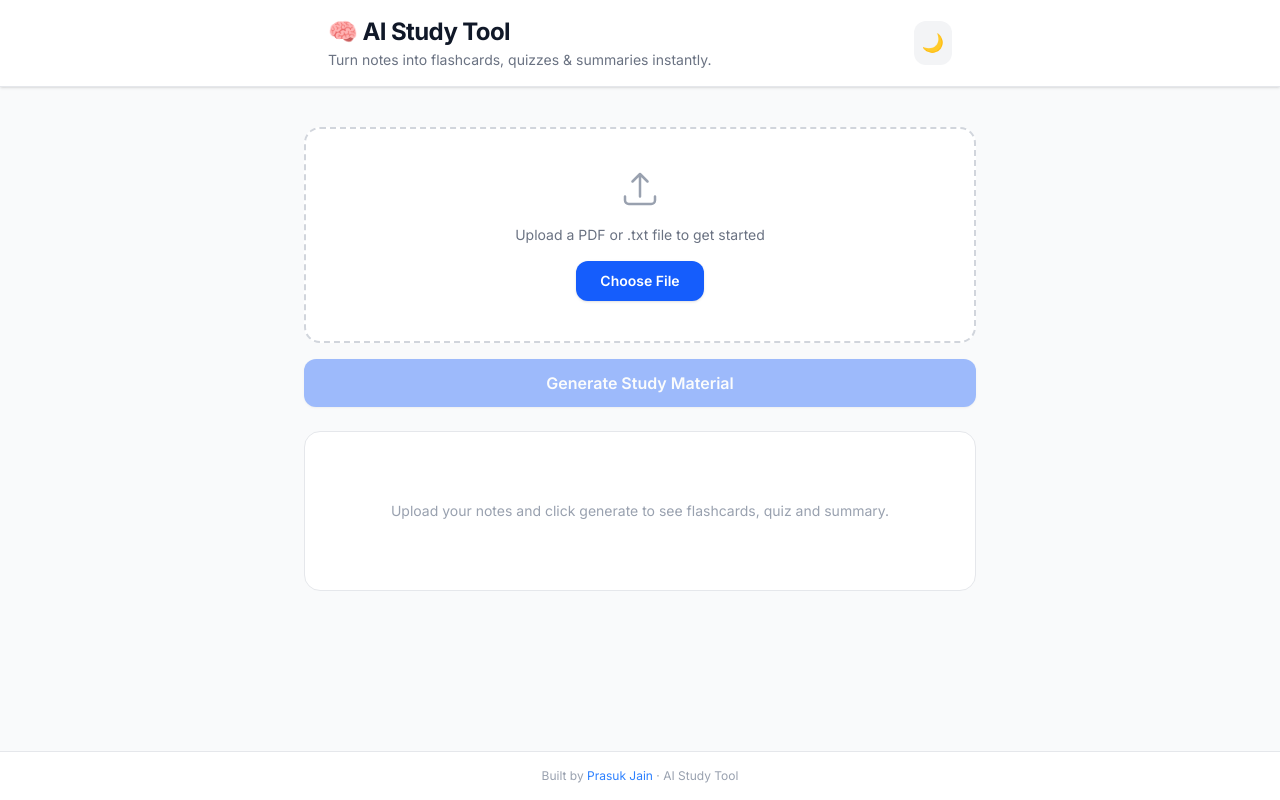
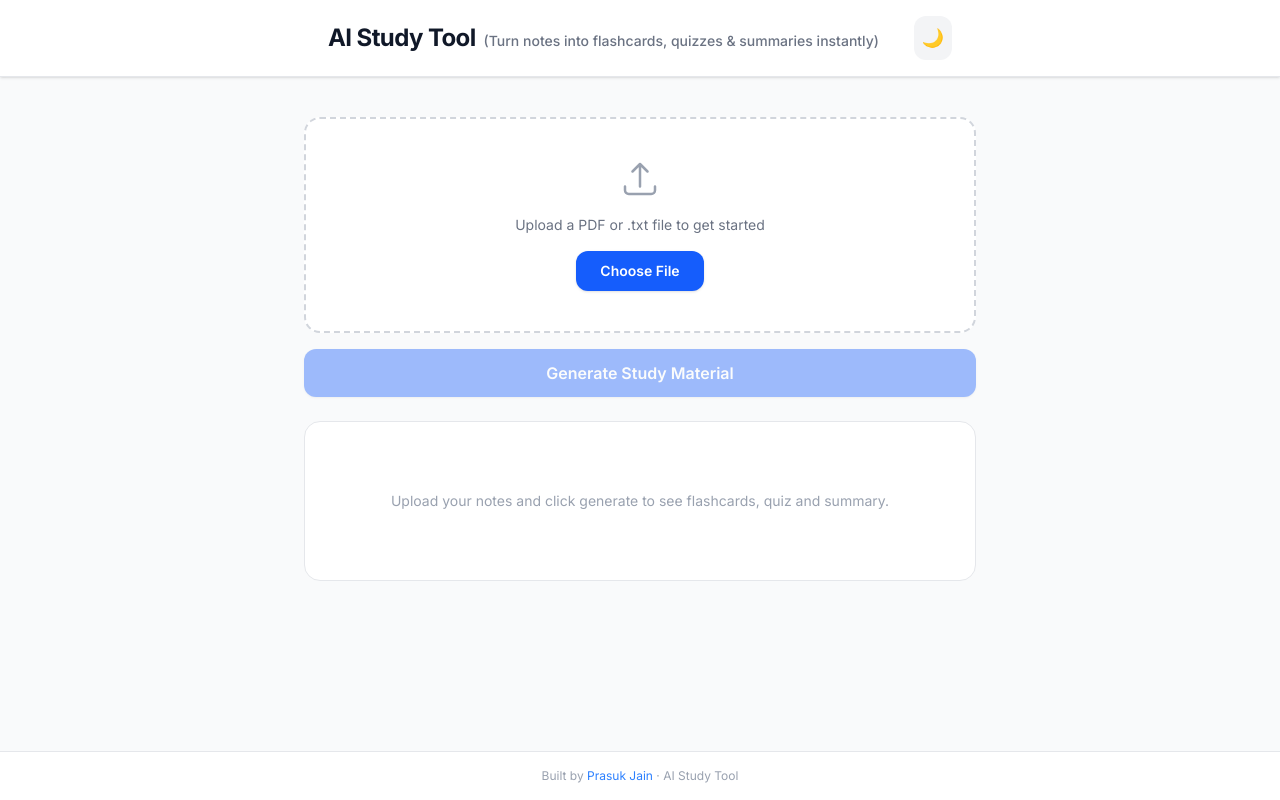
Before and after one commit to Prasukj7-arch/ai-study-tool, a React (Vite) app: page / in a window 1280 px wide. Built offline with nearby package versions, Linux system fonts and the light colour scheme.

Commit message:
style: remove brain icon from header and move description to inline brackets

```diff
--- a/src/App.jsx
+++ b/src/App.jsx
@@ -136,11 +136,11 @@ export default function App() {
       {/* Header */}
       <header className={`border-b ${D ? 'bg-gray-900 border-gray-800' : 'bg-white border-gray-200'} shadow-sm sticky top-0 z-10`}>
         <div className="max-w-2xl mx-auto px-4 sm:px-6 py-4 flex items-center justify-between">
-          <div>
-            <h1 className="text-xl sm:text-2xl font-bold tracking-tight">🧠 AI Study Tool</h1>
-            <p className={`text-xs sm:text-sm mt-0.5 ${D ? 'text-gray-400' : 'text-gray-500'}`}>
-              Turn notes into flashcards, quizzes &amp; summaries instantly.
-            </p>
+          <div className="flex flex-col sm:flex-row sm:items-baseline gap-1 sm:gap-2">
+            <h1 className="text-xl sm:text-2xl font-bold tracking-tight">AI Study Tool</h1>
+            <span className={`text-xs sm:text-sm font-medium ${D ? 'text-gray-400' : 'text-gray-500'}`}>
+              (Turn notes into flashcards, quizzes &amp; summaries instantly)
+            </span>
           </div>
           <button
             onClick={() => setDark(d => !d)}
```
